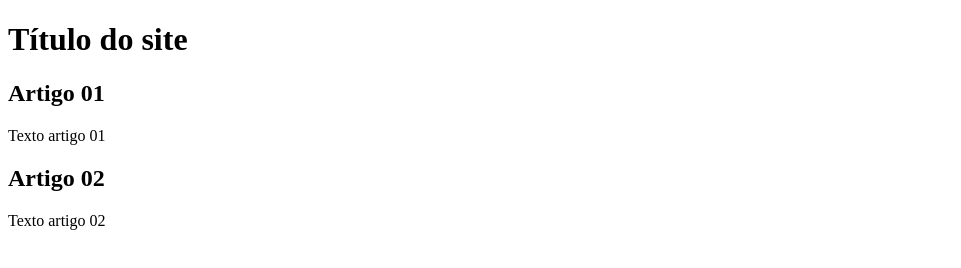
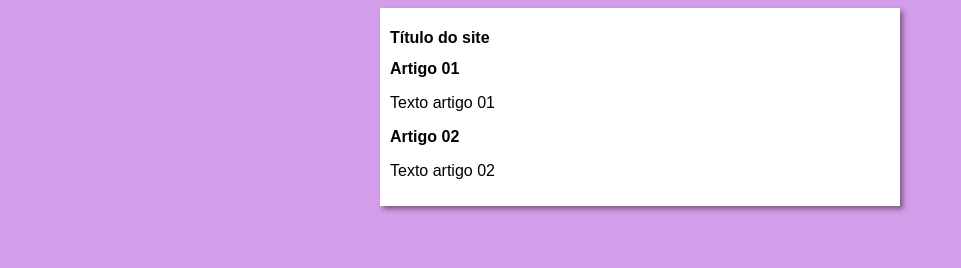
Before and after one commit to CarlosFagundesGalvao/projeto-site, a plain HTML site: page index.html in a window 1280 px wide. Shown: the whole page, without its empty margins (0-961 px from the left). Drawn offline with Linux system fonts and the light colour scheme.

Commit message:
Iniciei o design

```diff
--- /dev/null
+++ b/estilos/style.css
@@ -0,0 +1,17 @@
+*{
+    font-family: Arial, Helvetica, sans-serif;
+    font-size: 16px;
+}
+
+body{
+    background-color: rgb(212, 157, 234);
+
+}
+
+main{
+    background-color: white;
+    width: 500px;
+    margin: auto;
+    box-shadow: 3px 3px 5px rgba(0, 0, 0, 0.434);
+    padding: 10px;
+}
--- a/index.html
+++ b/index.html
@@ -5,6 +5,7 @@
     <meta http-equiv="X-UA-Compatible" content="IE=edge">
     <meta name="viewport" content="width=device-width, initial-scale=1.0">
     <title>Projeto-site</title>
+    <link rel="stylesheet" href="estilos/style.css">
 </head>
 <body>
     <main>
```
